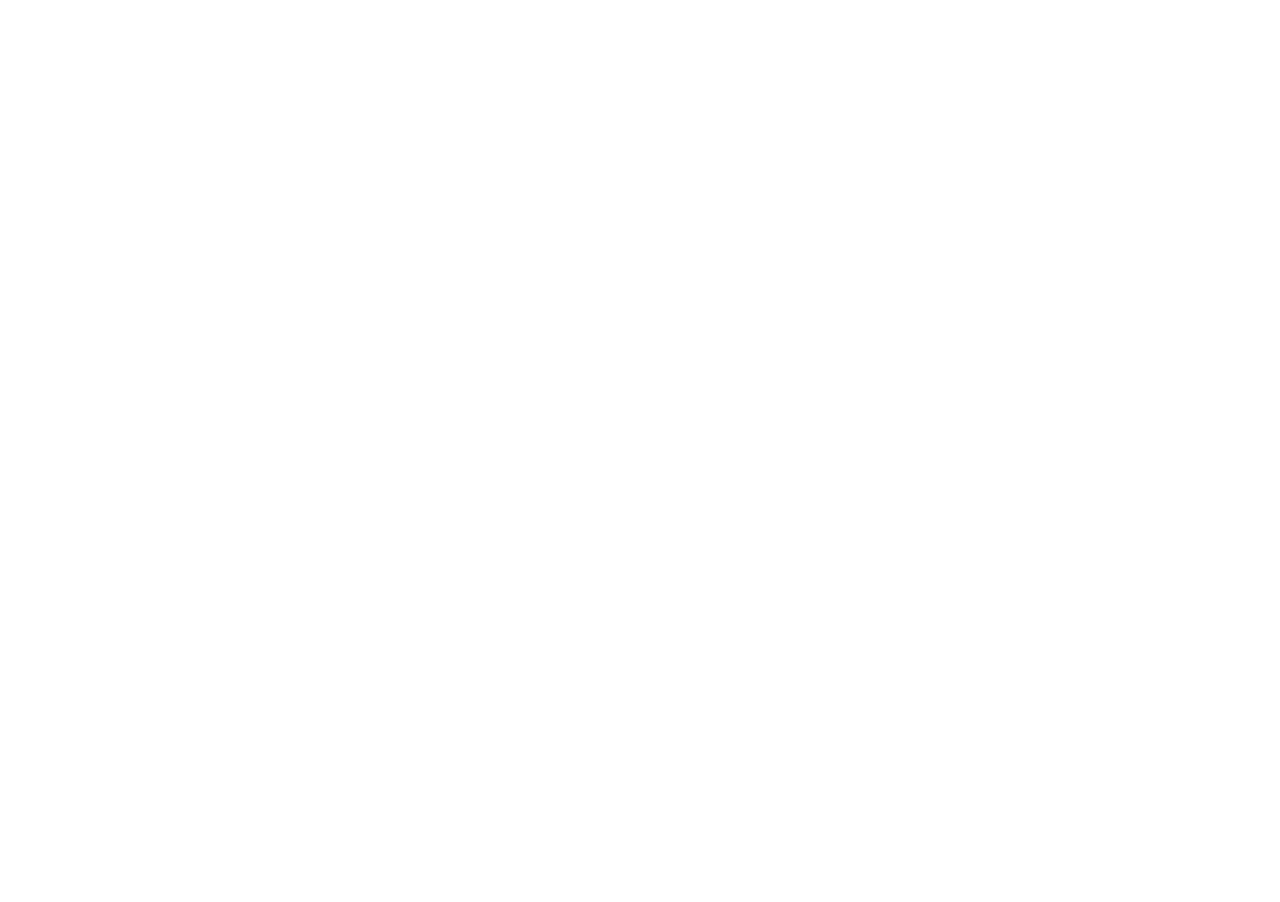
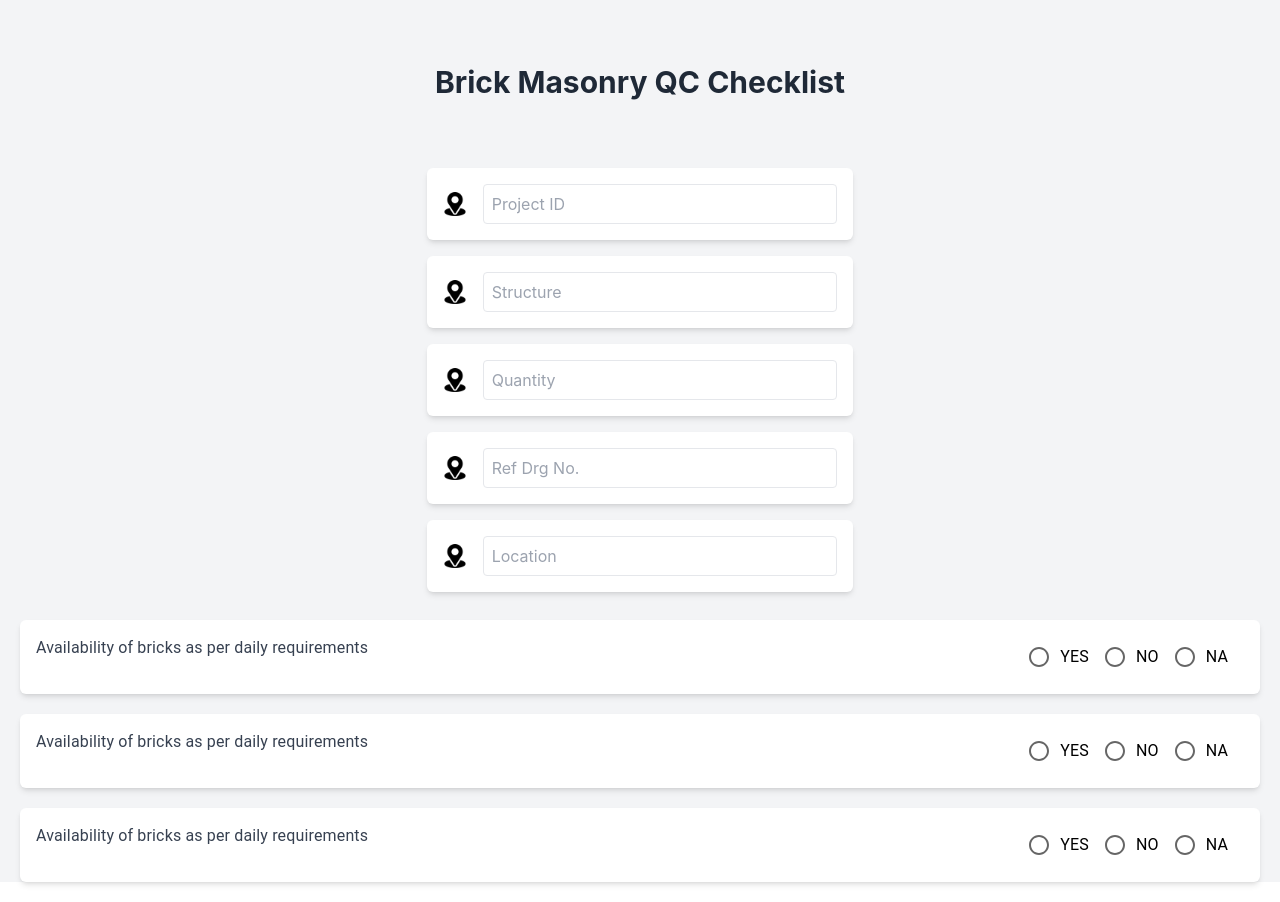
Before and after one commit to aadya-here/hojaayega_guyss, a React (Create React App) app: page /test in a window 1280 px wide. Before the commit this address had no page. Before the commit the page ends 800 px from the top, so only its background shows below. Built offline with nearby package versions, Linux system fonts and the light colour scheme.

Commit message:
tailwind added, Test page design added

```diff
--- a/package.json
+++ b/package.json
@@ -5,6 +5,7 @@
   "dependencies": {
     "@emotion/react": "^11.11.4",
     "@emotion/styled": "^11.11.5",
+    "@mui/icons-material": "^5.15.21",
     "@mui/joy": "^5.0.0-beta.36",
     "@mui/lab": "^5.0.0-alpha.170",
     "@mui/material": "^5.15.21",
@@ -41,5 +42,8 @@
       "last 1 firefox version",
       "last 1 safari version"
     ]
+  },
+  "devDependencies": {
+    "tailwindcss": "^3.4.4"
   }
 }
--- a/src/App.js
+++ b/src/App.js
@@ -6,6 +6,7 @@
 import Projects from './pages/Projects';
 import { VendorProvider } from './context/vendorContext';
 import VendorLoginPage from './pages/SigninV';
+import { Test } from './pages/Test';
 
 const App = () => {
   return (
@@ -18,6 +19,7 @@
             <Route path='/projects' element={<Projects />} />
             <Route path="/signup" element={<SignUpPage />} />
             <Route path='/vendor-login' element={<VendorLoginPage />} />
+            <Route path='/test' element={<Test />} />
           </Routes>
         </VendorProvider>
       </div>
--- /dev/null
+++ b/src/components/CheckListItem.jsx
@@ -0,0 +1,30 @@
+import { FormControl, RadioGroup, FormControlLabel, Radio, Typography } from '@mui/material';
+
+const CheckListItem = ({ label, value, setValue }) => {
+
+    const handleOptionChange = (event) => {
+        const selectedValue = event.target.value;
+        setValue(selectedValue);
+    };
+
+    return (
+        <div className="my-5 p-4 bg-white shadow-md rounded-md flex md:flex-row items-center md:items-start mx-5">
+            <div className="flex w-full md:w-7/12 pr-4 md:mr-4 mb-4 md:mb-0">
+                <Typography variant="body1" className="text-gray-700">
+                    {label}
+                </Typography>
+            </div>
+            <div className='flex w-full md:w-5/12 justify-end'>
+                <FormControl component="fieldset" className="flex items-end">
+                    <RadioGroup row aria-label="options" name="options" value={value} onChange={handleOptionChange}>
+                        <FormControlLabel value="YES" control={<Radio />} label="YES" />
+                        <FormControlLabel value="NO" control={<Radio />} label="NO" />
+                        <FormControlLabel value="NA" control={<Radio />} label="NA" />
+                    </RadioGroup>
+                </FormControl>
+            </div>
+        </div>
+    );
+};
+
+export default CheckListItem;
--- /dev/null
+++ b/src/components/DisplayOptions.jsx
@@ -0,0 +1,7 @@
+import React from 'react'
+
+export const DisplayOptions = () => {
+  return (
+    <div>DisplayOptions</div>
+  )
+}
--- /dev/null
+++ b/src/components/InputField.jsx
@@ -0,0 +1,17 @@
+import React from 'react'
+
+export const InputField = ({ icon, placeholder, handleInputChange }) => {
+    return (
+        <>
+            <div className="my-2 p-4 bg-white shadow-md rounded-md flex items-center space-x-4 sm:w-1/3 w-4/5">
+                <img src={icon} alt="icon" className="w-6 h-6" />
+                <input
+                    type="text"
+                    placeholder={placeholder}
+                    onChange={(e) => handleInputChange(e.target.value)}
+                    className="border rounded w-full p-2 h-10"
+                />
+            </div>
+        </>
+    )
+}
--- a/src/index.css
+++ b/src/index.css
@@ -11,3 +11,7 @@
   font-family: source-code-pro, Menlo, Monaco, Consolas, 'Courier New',
     monospace;
 }
+
+@tailwind base;
+@tailwind components;
+@tailwind utilities;
--- /dev/null
+++ b/src/pages/Test.jsx
@@ -0,0 +1,87 @@
+import React, { useState } from 'react'
+import { InputField } from '../components/InputField';
+import locationIcon from "../assets/location.png";
+import CheckListItem from '../components/CheckListItem';
+
+export const Test = () => {
+    const [projectID, setProjectID] = useState('');
+    const [structure, setStructure] = useState('');
+    const [quantity, setQuantity] = useState('');
+    const [refDrgNo, setRefDrgNo] = useState('');
+    const [location, setLocation] = useState('');
+
+    const [availabilityOfBricks, setAvailabilityOfBricks] = useState('');
+
+    const InputFieldParams = [
+        {
+            icon: locationIcon,
+            placeholder: 'Project ID',
+            handleInputChange: setProjectID,
+        },
+        {
+            icon: locationIcon,
+            placeholder: 'Structure',
+            handleInputChange: setStructure,
+        },
+        {
+            icon: locationIcon,
+            placeholder: 'Quantity',
+            handleInputChange: setQuantity,
+        },
+        {
+            icon: locationIcon,
+            placeholder: 'Ref Drg No.',
+            handleInputChange: setRefDrgNo,
+        },
+        {
+            icon: locationIcon,
+            placeholder: 'Location',
+            handleInputChange: setLocation,
+        },
+    ];
+
+    const checkListItems = [
+        {
+            label: 'Availability of bricks as per daily requirements',
+            value: availabilityOfBricks,
+            setValue: setAvailabilityOfBricks,
+        },
+        {
+            label: 'Availability of bricks as per daily requirements',
+            value: availabilityOfBricks,
+            setValue: setAvailabilityOfBricks,
+        }, {
+            label: 'Availability of bricks as per daily requirements',
+            value: availabilityOfBricks,
+            setValue: setAvailabilityOfBricks,
+        },
+    ]
+
+    return (
+        <div className='bg-gray-100'>
+            <div className='w-full py-10'>
+                <p className='text-center sm:text-3xl text-2xl font-bold text-gray-800 mt-6 mb-5'>Brick Masonry QC Checklist</p>
+            </div>
+
+            <div className='items-center justify-center flex flex-col'>
+                {InputFieldParams.map((params, index) => (
+                    <InputField
+                        key={index}
+                        icon={params.icon}
+                        placeholder={params.placeholder}
+                        handleInputChange={params.handleInputChange}
+                    />
+                ))}
+            </div>
+
+            {checkListItems.map((item, index) => (
+                <CheckListItem
+                    key={index}
+                    label={item.label}
+                    value={item.value}
+                    setValue={item.setValue}
+                />
+            ))}
+        </div>
+    )
+}
--- /dev/null
+++ b/tailwind.config.js
@@ -0,0 +1,10 @@
+/** @type {import('tailwindcss').Config} */
+module.exports = {
+  content: [
+    "./src/**/*.{js,jsx,ts,tsx}",
+  ],
+  theme: {
+    extend: {},
+  },
+  plugins: [],
+}
```
Also changed, not shown: src/assets/location.png (added), 1 other file (tests, documents, lock files or other folders).
